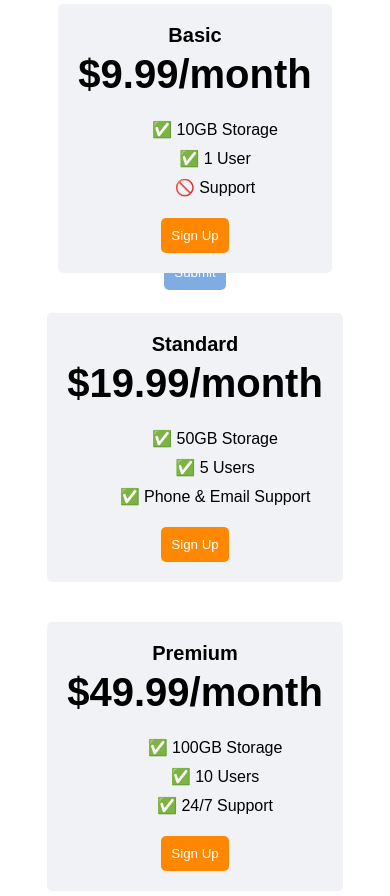
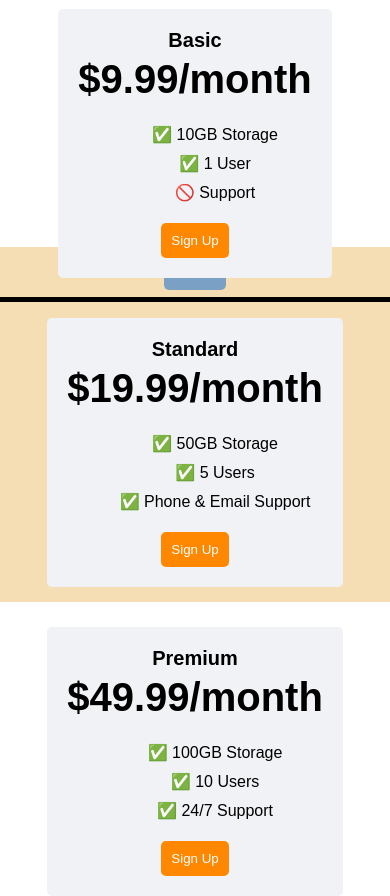
Before and after one commit to sonaliprasadika/web-development-bootcamp, a plain HTML site: page 9.4+Flexbox+Pricing+Table+Project/index.html in a window 390 px wide. Drawn offline with Linux system fonts and the light colour scheme; a web font is replaced by a local one.

Commit message:
change the pricing page using both flex and grid

```diff
--- a/9.4+Flexbox+Pricing+Table+Project/index.html
+++ b/9.4+Flexbox+Pricing+Table+Project/index.html
@@ -21,9 +21,18 @@
 
       /* Hint: What can you do with a media query and flexbox? */
       @media (max-width: 1250px) {
+        .container{
+          display: grid;
+          height: 1200px;
+          grid-template-rows: 50px 2050px;
+          background-color: #000;
+          gap: 5px;
+        }
+        .item{
+          background-color: wheat;
+        }
         .container > .pricing-container {
           flex-direction: column;
-          height: 100%;
         }
       }
       .container{
```
